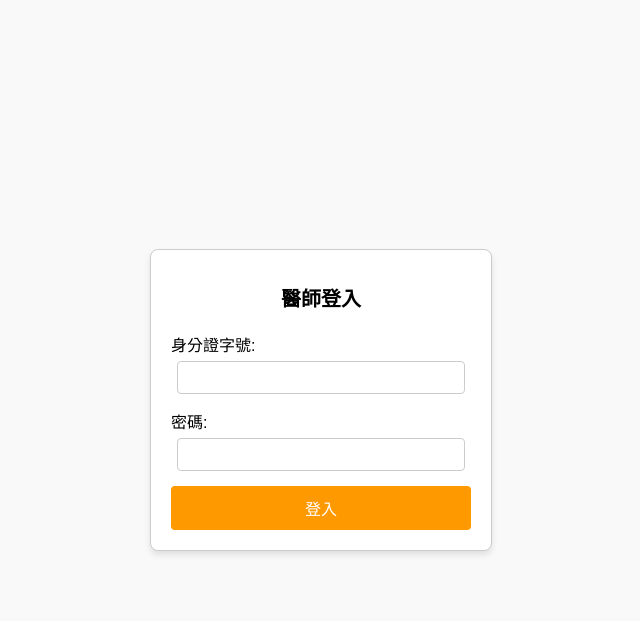
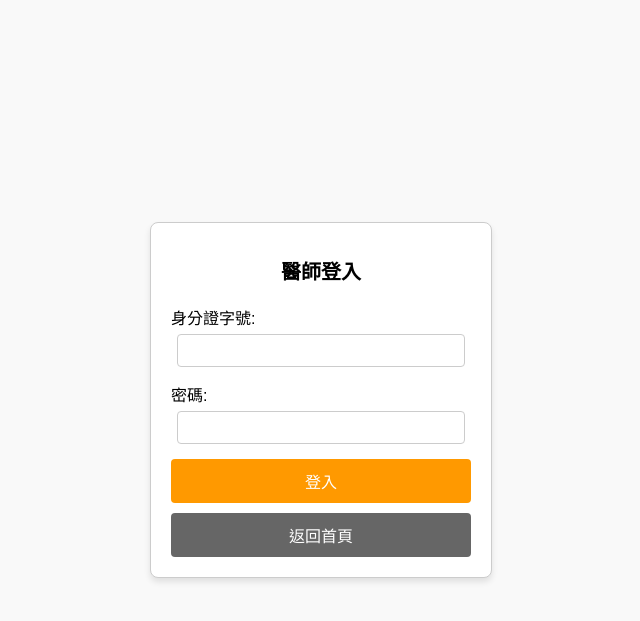
Before and after one commit to FSZ560/2024_DB_TermProject_Hospital, a PHP site: page /doctor_login.php in a window 1280 px wide. Shown: the top 621 px of the page, without its empty margins (319-959 px from the left). Run offline with PHP 8.4, Linux system fonts and the light colour scheme.

Commit message:
add back home button in 2 login page

```diff
--- a/php/doctor_login.php
+++ b/php/doctor_login.php
@@ -61,6 +61,15 @@
             background-color: #e68a00;
         }
 
+        .login-container button.home-btn {
+            margin-top: 10px;
+            background-color: #666;
+        }
+
+        .login-container button.home-btn:hover {
+            background-color: #555;
+        }
+
         .error-message {
             color: #ff0000;
             background-color: #ffe6e6;
@@ -100,6 +109,10 @@
 
             <button type="submit">登入</button>
         </form>
+
+        <form action="mainpage.php">
+            <button type="submit" class="home-btn">返回首頁</button>
+        </form>
     </div>
 
 
```
Also changed, not shown: php/patient_login.php (+13 -0 lines).
